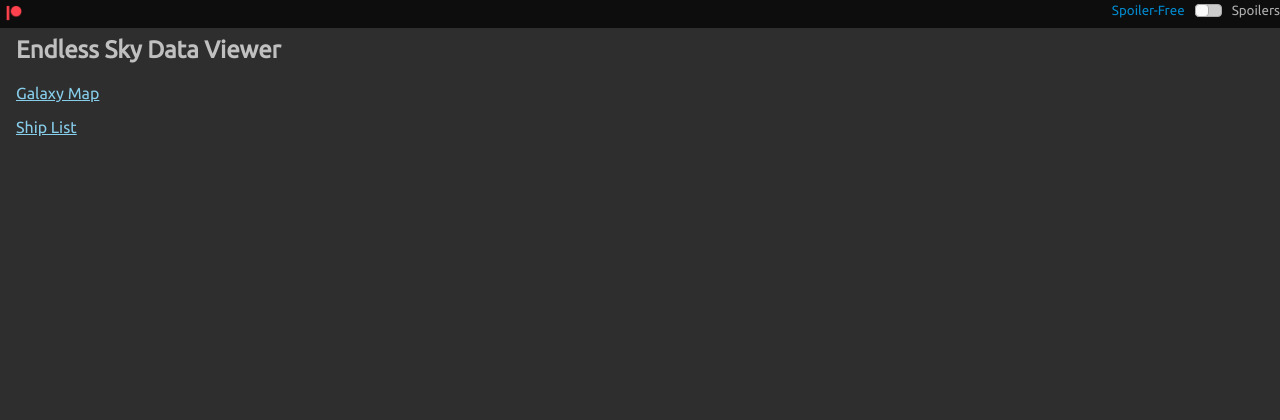
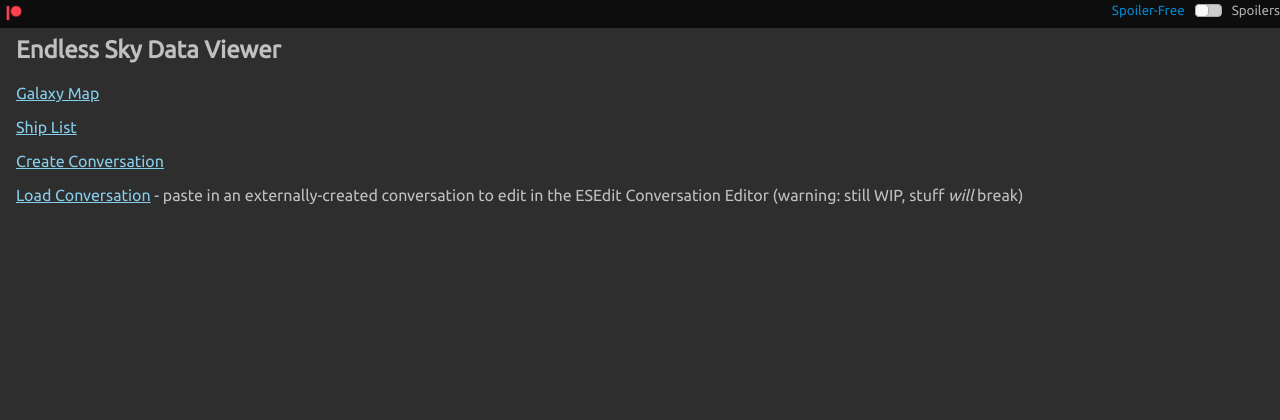
Before and after one commit to danaris/ESEdit, a Symfony app: template templates/sky/index.html.twig in a window 1280 px wide. Shown: the top 420 px of the page. Run offline with Twig, Linux system fonts and the light colour scheme; the template is opened without the code that fills it, so the values that code supplies are empty; some libraries are stand-ins or nearby versions.

Commit message:
Link the new Conversation Editor's two sides on the front page

```diff
--- a/templates/sky/index.html.twig
+++ b/templates/sky/index.html.twig
@@ -7,5 +7,7 @@
 
 <p><a href="{{ path('SkyEditMap') }}">Galaxy Map</a></p>
 <p><a href="{{ path('SkyEditShips') }}">Ship List</a></p>
+<p><a href="{{ path('SkyNewConversation') }}">Create Conversation</a></p>
+<p><a href="{{ path('SkyLoadConversationForm') }}">Load Conversation</a> - paste in an externally-created conversation to edit in the ESEdit Conversation Editor (warning: still WIP, stuff <em>will</em> break)</p>
 
 {% endblock %}
```
